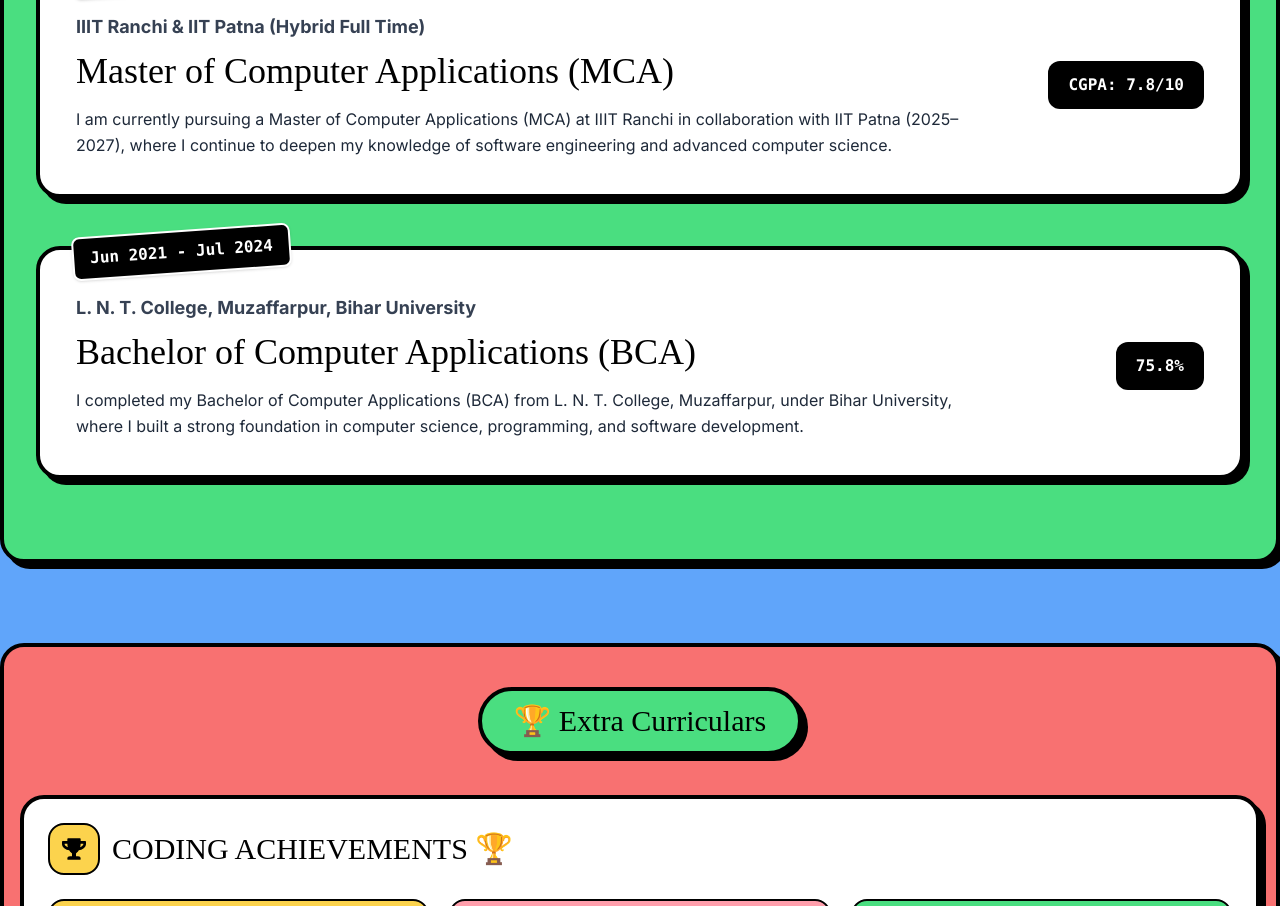
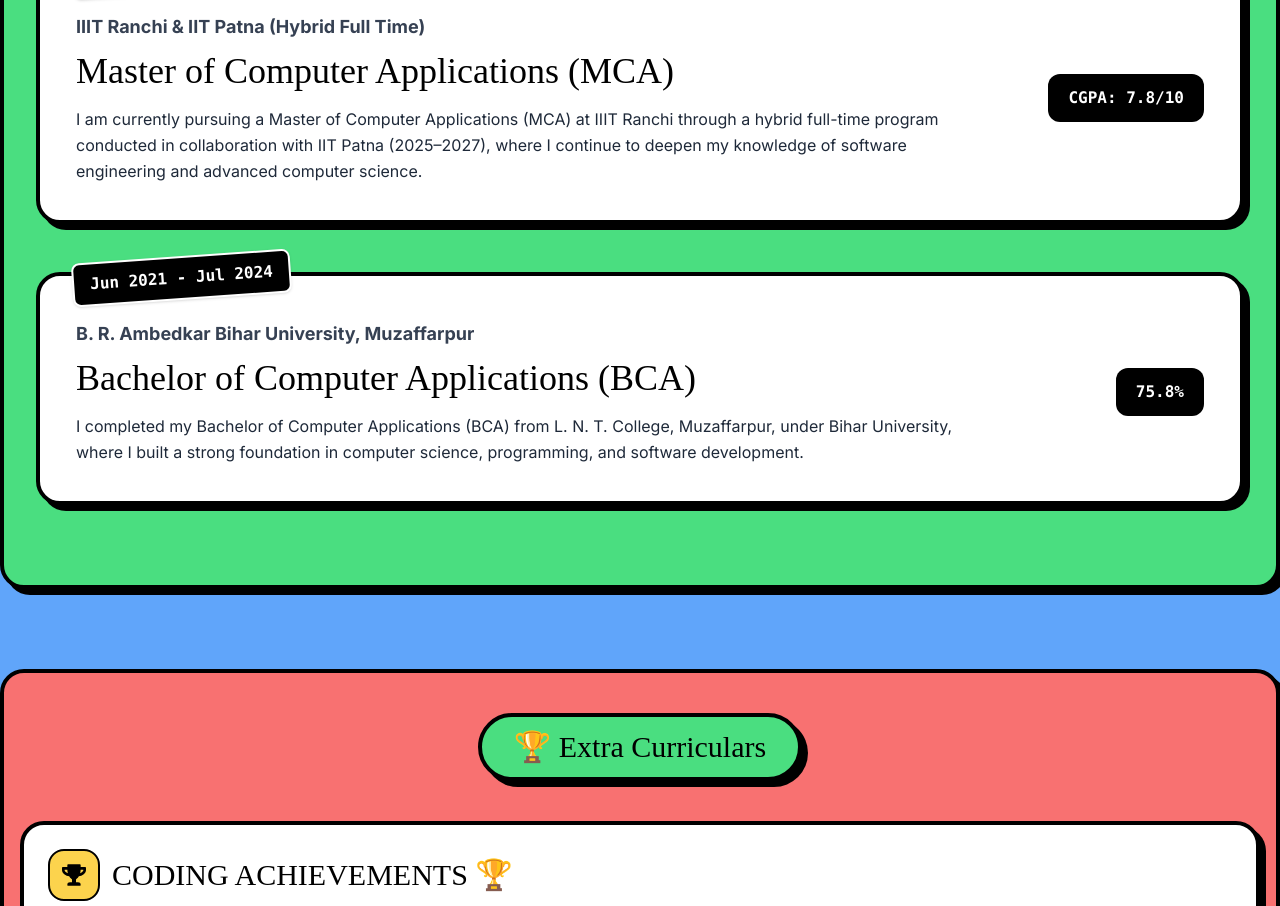
Before and after one commit to rajSunny5714/new-portfolio, a React (Vite) app: page / in a window 1280 px wide. Shown: the part 5618-6524 px from the top of the page. Built offline with nearby package versions, Linux system fonts and the light colour scheme; the HTML template or start-up script is replaced by a standard one; a web font is replaced by a local one.

Commit message:
Update Education.tsx

```diff
--- a/src/components/sections/Education.tsx
+++ b/src/components/sections/Education.tsx
@@ -56,11 +56,11 @@
       title: 'Master of Computer Applications (MCA)',
       score: 'CGPA: 7.8/10',
       color: 'bg-purple-100',
-      desc: 'I am currently pursuing a Master of Computer Applications (MCA) at IIIT Ranchi in collaboration with IIT Patna (2025–2027), where I continue to deepen my knowledge of software engineering and advanced computer science.',
+      desc: 'I am currently pursuing a Master of Computer Applications (MCA) at IIIT Ranchi through a hybrid full-time program conducted in collaboration with IIT Patna (2025–2027), where I continue to deepen my knowledge of software engineering and advanced computer science.',
     },
     {
       year: 'Jun 2021 - Jul 2024',
-      place: 'L. N. T. College, Muzaffarpur, Bihar University',
+      place: 'B. R. Ambedkar Bihar University, Muzaffarpur',
       title: 'Bachelor of Computer Applications (BCA)',
       score: '75.8%',
       color: 'bg-blue-100',
```
